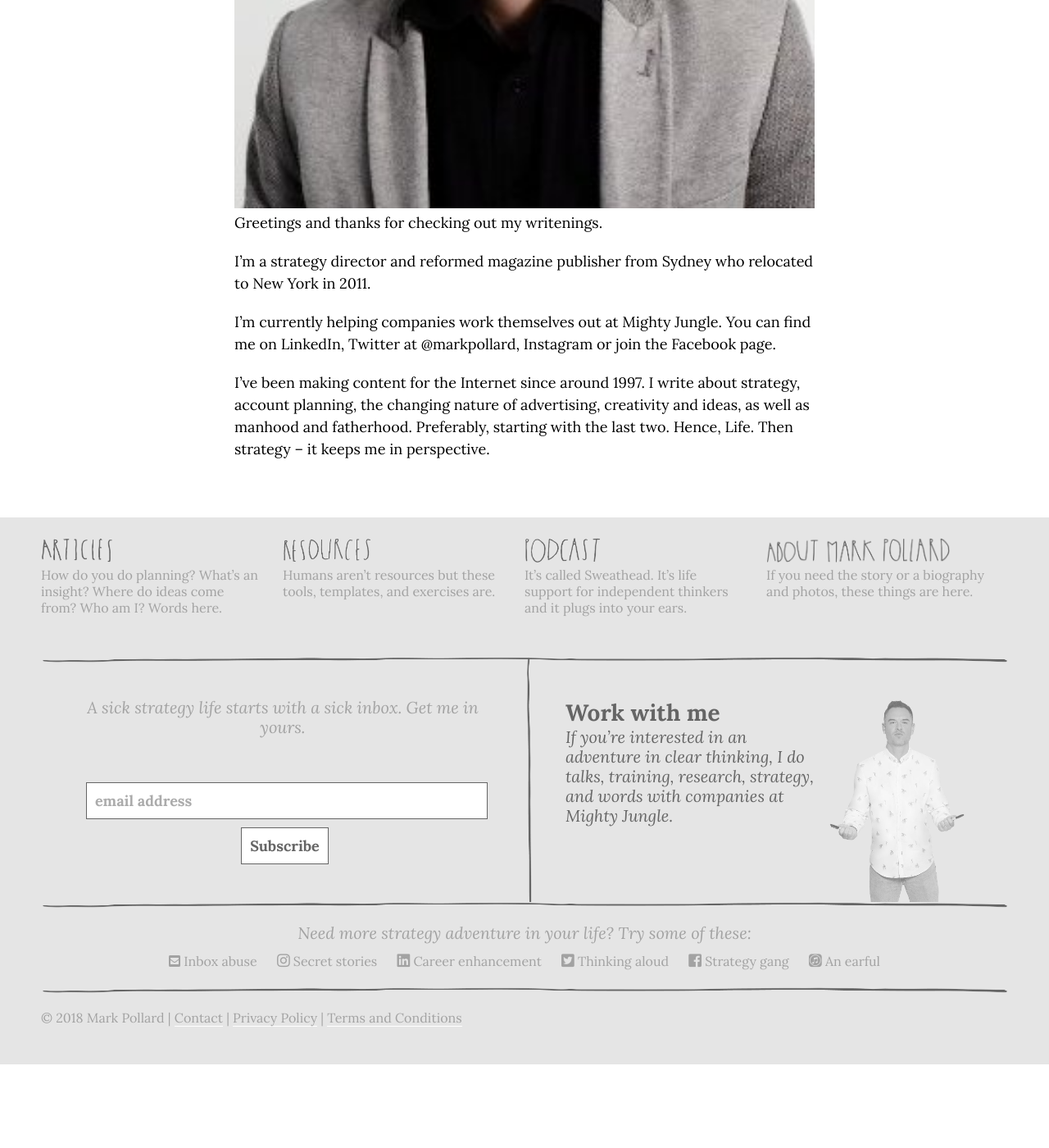
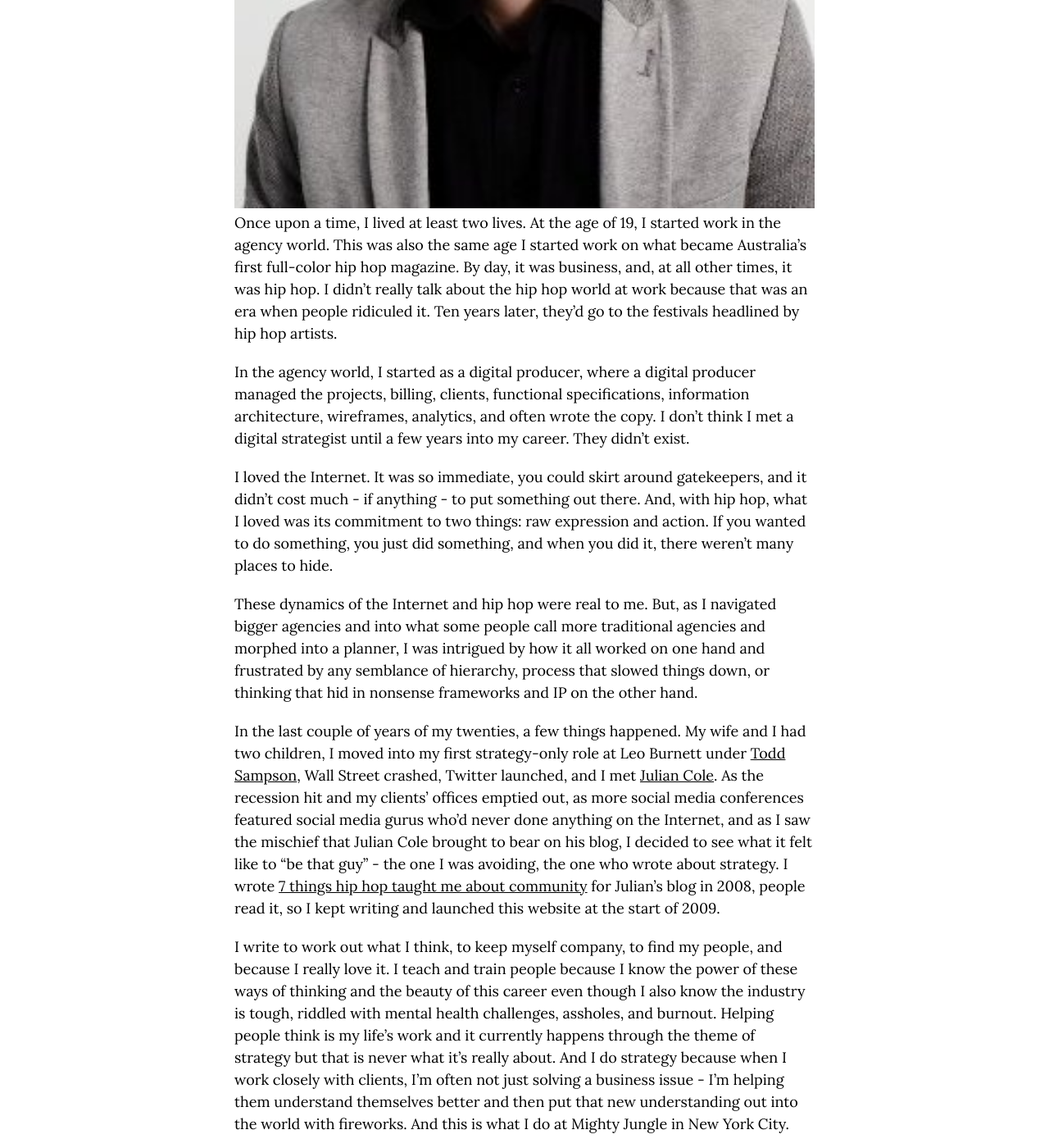
Before and after one commit to markhpollard/markhpollard.github.io, a Jekyll site: the page built from about.md, in a window 1280 px wide and 1400 px high, scrolled down 629 px. Shown: the whole window at 82% size. Built offline with Jekyll 4.4.1, drawn with Linux system fonts in a browser that asks for light colours; nearby versions of some CDN libraries; before the commit the page ends 1927 px from its top, so only the background shows below that; some of the changed text lies outside the part shown.

Commit message:
Updated About

```diff
--- a/about.md
+++ b/about.md
@@ -1,16 +1,23 @@
 ---
 title: About Mark Pollard
 permalink: "/about-mark-pollard"
-layout: about
 h1: About Mark Pollard
 image: "/images/mark.jpeg"
+layout: about
 ---
 
-Greetings and thanks for checking out my writenings.
+Once upon a time, I lived at least two lives. At the age of 19, I started work in the agency world. This was also the same age I started work on what became Australia’s first full-color hip hop magazine. By day, it was business, and, at all other times, it was hip hop. I didn’t really talk about the hip hop world at work because that was an era when people ridiculed it. Ten years later, they’d go to the festivals headlined by hip hop artists.
 
-I’m a strategy director and reformed magazine publisher from Sydney who relocated to New York in 2011.
+In the agency world, I started as a digital producer, where a digital producer managed the projects, billing, clients, functional specifications, information architecture, wireframes, analytics, and often wrote the copy. I don’t think I met a digital strategist until a few years into my career. They didn’t exist.
 
-I’m currently helping companies work themselves out at Mighty Jungle.
-You can find me on LinkedIn, Twitter at @markpollard, Instagram or join the Facebook page.
+I loved the Internet. It was so immediate, you could skirt around gatekeepers, and it didn’t cost much - if anything - to put something out there. And, with hip hop, what I loved was its commitment to two things: raw expression and action. If you wanted to do something, you just did something, and when you did it, there weren’t many places to hide.
 
-I’ve been making content for the Internet since around 1997. I write about strategy, account planning, the changing nature of advertising, creativity and ideas, as well as manhood and fatherhood. Preferably, starting with the last two. Hence, Life. Then strategy – it keeps me in perspective.
+These dynamics of the Internet and hip hop were real to me. But, as I navigated bigger agencies and into what some people call more traditional agencies and morphed into a planner, I was intrigued by how it all worked on one hand and frustrated by any semblance of hierarchy, process that slowed things down, or thinking that hid in nonsense frameworks and IP on the other hand.
+
+In the last couple of years of my twenties, a few things happened. My wife and I had two children, I moved into my first strategy-only role at Leo Burnett under [Todd Sampson](http://toddsampson.com.au/), Wall Street crashed, Twitter launched, and I met [Julian Cole](https://twitter.com/juliancole). As the recession hit and my clients’ offices emptied out, as more social media conferences featured social media gurus who’d never done anything on the Internet, and as I saw the mischief that Julian Cole brought to bear on his blog, I decided to see what it felt like to “be that guy” - the one I was avoiding, the one who wrote about strategy. I wrote [7 things hip hop taught me about community](http://adspace-pioneers.blogspot.com/2008/12/7-things-hip-hop-taught-me-about.html) for Julian’s blog in 2008, people read it, so I kept writing and launched this website at the start of 2009.
+
+I write to work out what I think, to keep myself company, to find my people, and because I really love it. I teach and train people because I know the power of these ways of thinking and the beauty of this career even though I also know the industry is tough, riddled with mental health challenges, assholes, and burnout. Helping people think is my life’s work and it currently happens through the theme of strategy but that is never what it’s really about. And I do strategy because when I work closely with clients, I'm often not just solving a business issue - I'm helping them understand themselves better and then put that new understanding out into the world with fireworks.  And this is what I do at Mighty Jungle in New York City.
+
+You can find [my work history on LinkedIn](https://www.linkedin.com/in/markpollardstrategist/).\
+If you need my biography, [click here](biography/).\
+And, yes, I’d love to [work with you](/work-with-me/).
```
